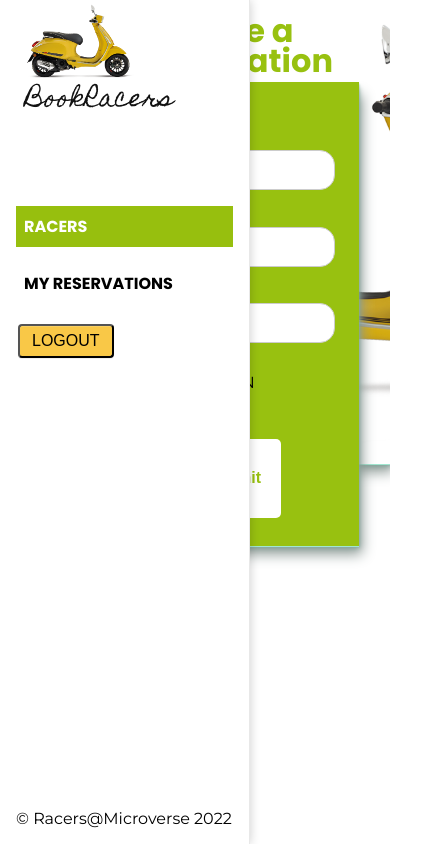
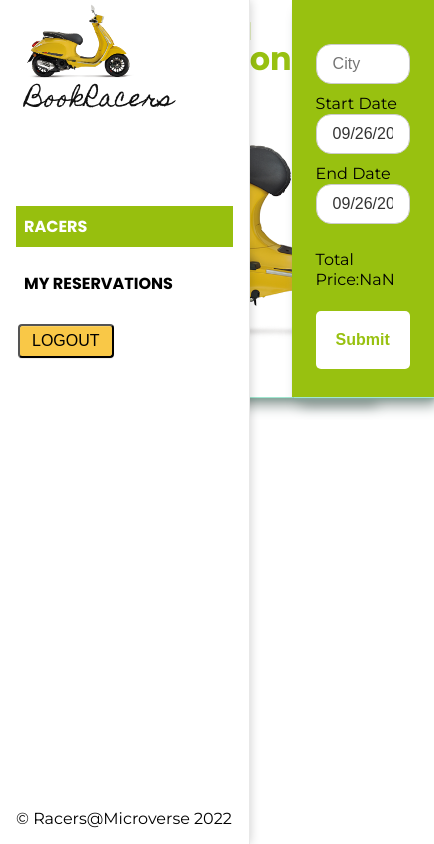
Before and after one commit to jssol/bookracers-frontend, a React (Create React App) app: page /categories/1/motorcycles/1/reservation in a window 390 px wide. Shown: the whole page, 434 px wide, since content can reach past the window. Built offline with nearby package versions, Linux system fonts and the light colour scheme; no server answers.

Commit message:
Add style for reservation container

```diff
--- a/src/components/reservations/reservation.css
+++ b/src/components/reservations/reservation.css
@@ -108,18 +108,3 @@ h1 {
   display: flex;
   flex-direction: column;
 }
-
-@media screen and (max-width: 768px) {
-  .reservation-container {
-    display: flex;
-    flex-flow: wrap;
-    line-height: 20px;
-    width: 100%;
-    height: 100%;
-    box-shadow:
-      0.3px 0.5px 0.7px rgb(161, 231, 208),
-      0.8px 1.6px 2px -0.8px rgb(132, 179, 163),
-      2.1px 4.1px 5.2px -1.7px rgb(129, 163, 152),
-      5px 10px 12.6px -2.5px rgb(140, 153, 149);
-  }
-}
```
